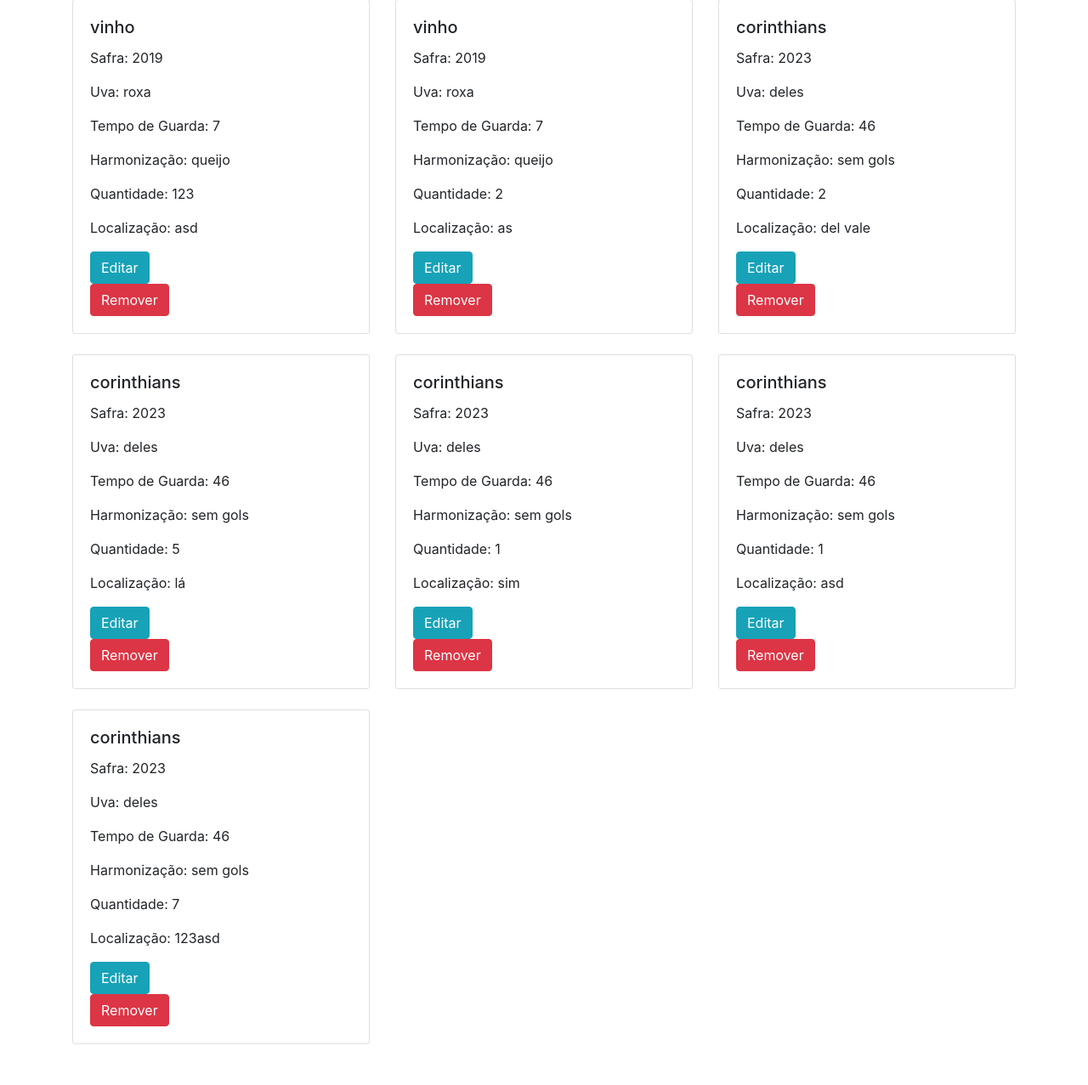
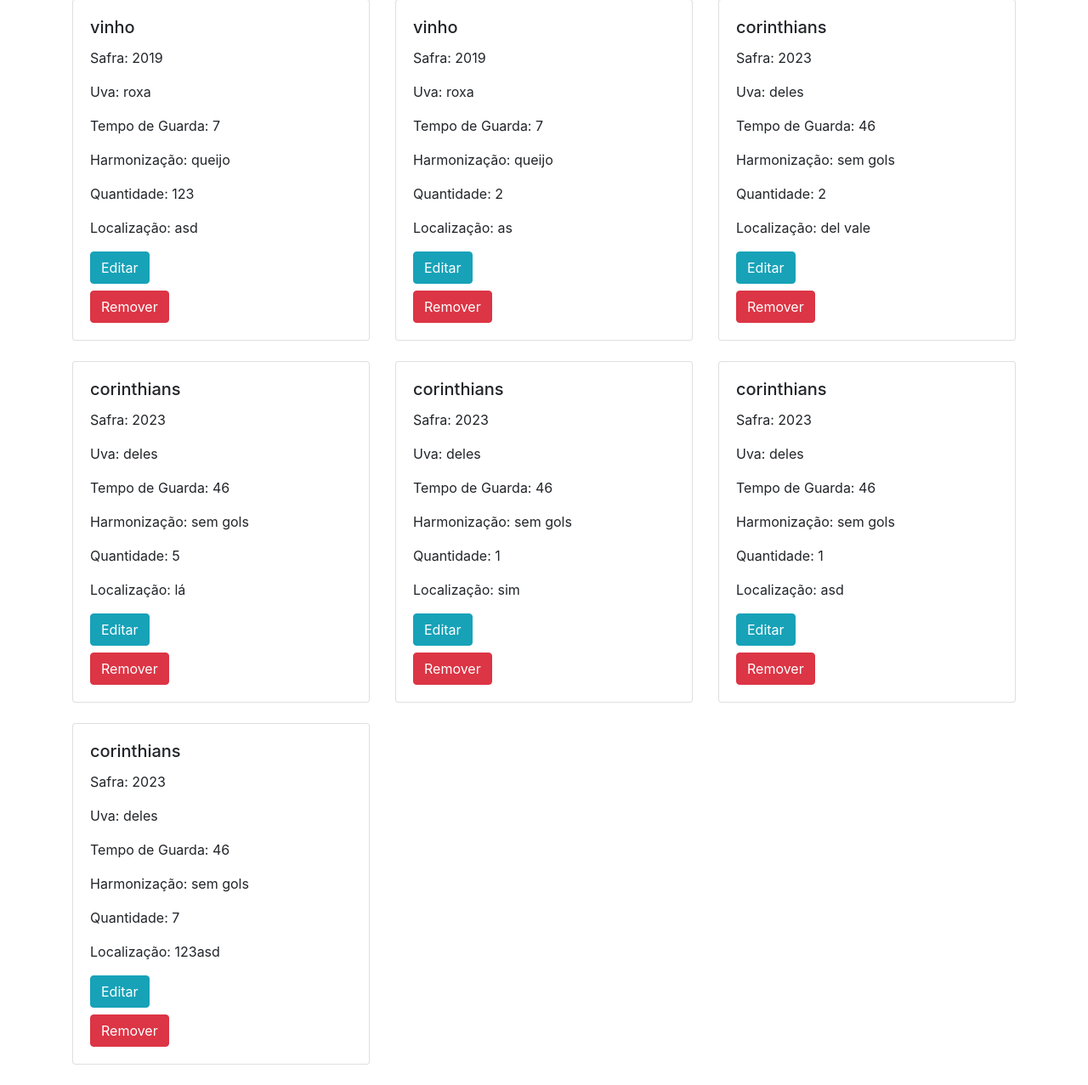
Before and after one commit to Maria0419/vinhoteca3, a Flask app: page / in a window 1280 px wide. Shown: the part 229-1506 px from the top of the page at 85% size. Before the commit the page ends 1458 px from the top, so only its background shows below. Run offline with Flask 3, Linux system fonts and the light colour scheme; a user stored in the database is signed in; some libraries are stand-ins or nearby versions.

Commit message:
margin changes

```diff
--- a/Vinhoteca/website/templates/home.html
+++ b/Vinhoteca/website/templates/home.html
@@ -27,6 +27,7 @@
                 <input type="text" name="localizacao">
                 <button type="submit" class="btn btn-primary">Salvar</button>
               </form>
+
               <button class="btn btn-info edit-button" onclick="toggleEditForm('edit-form-{{ vinho.id }}-{{ inventario.id }}')">Editar</button>
 
               <script>
@@ -42,7 +43,7 @@
               </script>
 
               <form method="POST" action="{{ url_for('views.remover_vinho', vinho_id=vinho.id, inventario_id=inventario.id) }}">
-                <button type="submit" class="btn btn-danger">Remover</button>
+                <button type="submit" class="btn btn-danger mt-2">Remover</button>
               </form>
 
             </div>
```
Also changed, not shown: Vinhoteca/instance/database.db.
